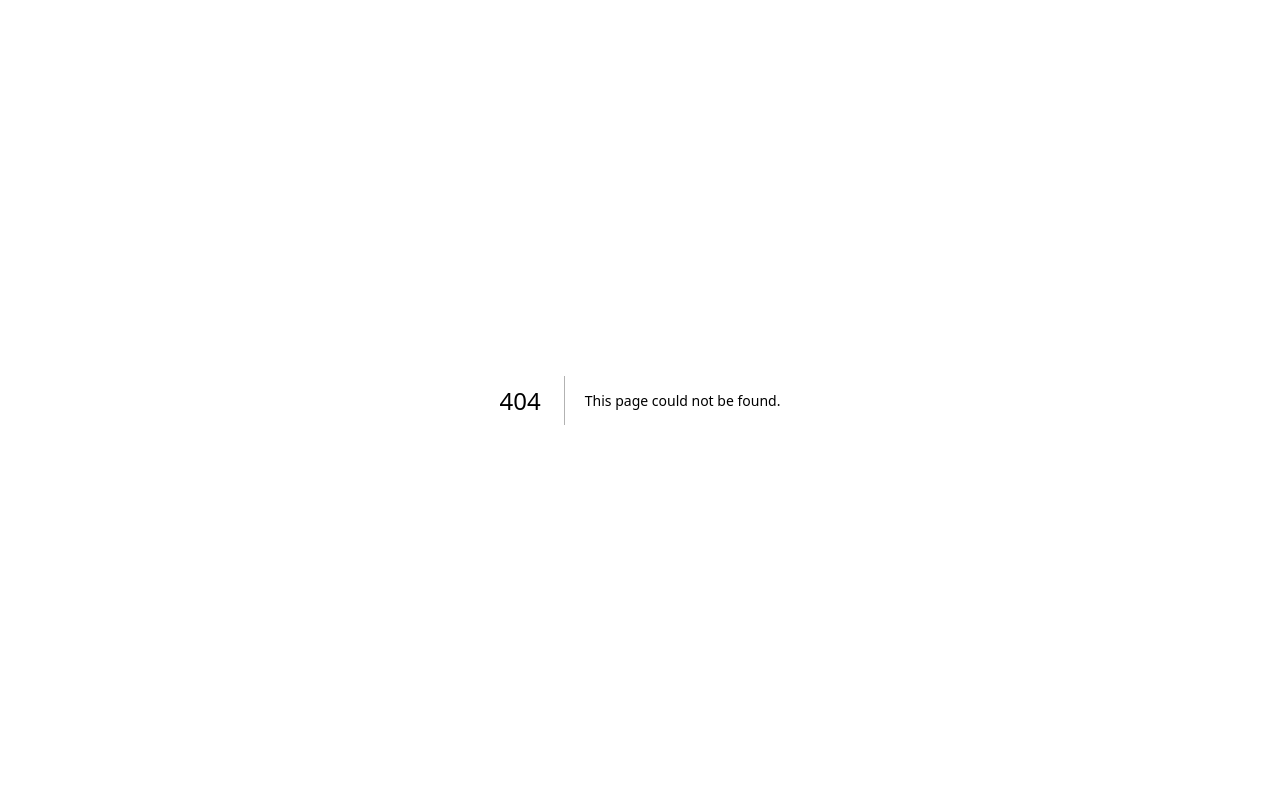
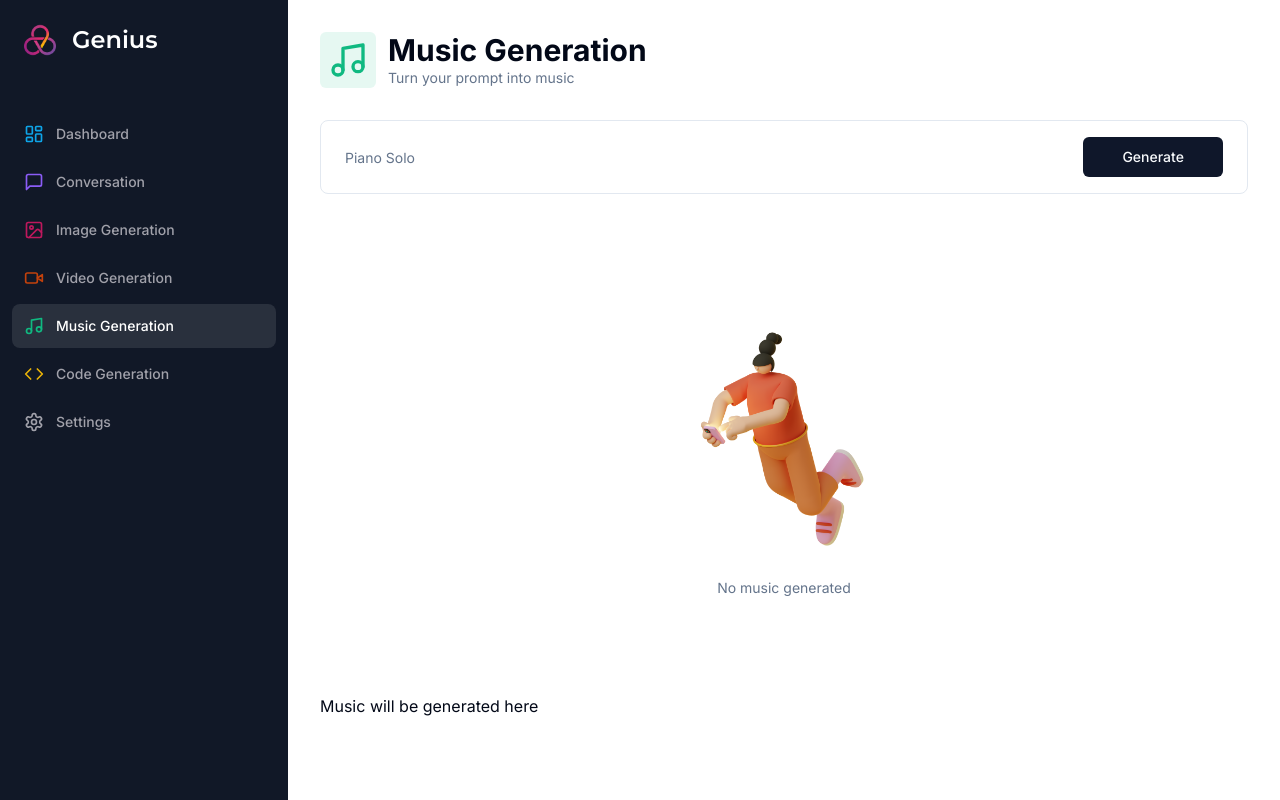
Before and after one commit to McKayMower/genius-ai, a Next.js app: page /music in a window 1280 px wide. Before the commit this address had no page. Built offline with nearby package versions, Linux system fonts and the light colour scheme.

Commit message:
music page and api started

```diff
--- /dev/null
+++ b/app/(dashboard)/(routes)/music/constants.ts
@@ -0,0 +1,7 @@
+import * as z from "zod";
+
+export const musicFormSchema = z.object({
+  prompt: z.string().min(1, { message: "Prompt is required" }),
+});
+
+export type musicFormRequest = z.infer<typeof musicFormSchema>;
--- /dev/null
+++ b/app/(dashboard)/(routes)/music/page.tsx
@@ -0,0 +1,103 @@
+"use client";
+import Empty from "@/components/Empty";
+import Heading from "@/components/Heading";
+import Loader from "@/components/Loader";
+import { Button } from "@/components/ui/button";
+import { Form, FormControl, FormField, FormItem } from "@/components/ui/form";
+import { Input } from "@/components/ui/input";
+import { zodResolver } from "@hookform/resolvers/zod";
+import axios from "axios";
+import { Music } from "lucide-react";
+import { useRouter } from "next/navigation";
+import { ChatCompletionRequestMessage } from "openai";
+import { useState } from "react";
+import { useForm } from "react-hook-form";
+import { musicFormRequest, musicFormSchema } from "./constants";
+
+const MusicPage = () => {
+  const form = useForm<musicFormRequest>({
+    defaultValues: {
+      prompt: "",
+    },
+    resolver: zodResolver(musicFormSchema),
+  });
+
+  const isLoading = form.formState.isSubmitting;
+  const router = useRouter();
+  const [music, setMusic] = useState<string>();
+
+  const onSubmit = async (values: musicFormRequest) => {
+    try {
+      setMusic(undefined);
+      const res = await axios.post("/api/music", values);
+
+      setMusic(res.data.audio);
+
+      form.reset(); // clear form
+    } catch (error: any) {
+      // TODO: open pro modal
+      console.log(error);
+    } finally {
+      router.refresh();
+    }
+  };
+
+  return (
+    <div>
+      <Heading
+        title="Music Generation"
+        description="Turn your prompt into music"
+        icon={Music}
+        iconColor="text-emerald-500"
+        bgColor="bg-emerald-500/10"
+      />
+      <div className="px-4 lg:px-8">
+        <div>
+          <Form {...form}>
+            <form
+              onSubmit={form.handleSubmit(onSubmit)}
+              className="rounded-lg border w-full p-4 px-3 md:px-6 focus-within:shadow-sm grid grid-cols-12 gap-2"
+            >
+              <FormField
+                name="prompt"
+                render={({ field }) => (
+                  <FormItem className="col-span-12 lg:col-span-10">
+                    <FormControl className="m-0 p-0">
+                      <Input
+                        className="border-0 outline-none focus-visible:ring-0 focus-visible:ring-transparent"
+                        disabled={isLoading}
+                        placeholder="Piano Solo"
+                        {...field}
+                      />
+                    </FormControl>
+                  </FormItem>
+                )}
+              />
+              <Button
+                className="col-span-12 lg:col-span-2 w-full"
+                disabled={isLoading}
+              >
+                Generate
+              </Button>
+            </form>
+          </Form>
+        </div>
+        <div className="space-y-4 mt-4">
+          {isLoading && (
+            <div className="p-8 rounded-lg w-full flex items-center justify-center bg-muted">
+              <Loader />
+            </div>
+          )}
+          {!music && !isLoading && (
+            <div>
+              <Empty label="No music generated" />
+            </div>
+          )}
+          <div>Music will be generated here</div>
+        </div>
+      </div>
+    </div>
+  );
+};
+
+export default MusicPage;
--- /dev/null
+++ b/app/api/music/route.ts
@@ -0,0 +1,42 @@
+import { auth } from "@clerk/nextjs";
+import { CloudCog } from "lucide-react";
+import { NextResponse } from "next/server";
+import { Configuration, OpenAIApi } from "openai";
+
+const configuration = new Configuration({
+  apiKey: process.env.OPENAI_API_KEY,
+});
+
+const openai = new OpenAIApi(configuration);
+
+export async function POST(req: Request) {
+  try {
+    const { userId } = auth();
+    const body = await req.json();
+    const { messages } = body;
+
+    if (!userId) {
+      return new NextResponse("Unauthorized", { status: 401 });
+    }
+
+    if (!configuration.apiKey) {
+      return new NextResponse("OpenAI API Key not configured.", {
+        status: 500,
+      });
+    }
+
+    if (!messages) {
+      return new NextResponse("Messages are required", { status: 400 });
+    }
+
+    const response = await openai.createChatCompletion({
+      model: "gpt-3.5-turbo",
+      messages,
+    });
+
+    return NextResponse.json(response.data.choices[0].message);
+  } catch (error) {
+    console.log("[CONVERSATION_ERROR]", error);
+    return new NextResponse("Internal Error", { status: 500 });
+  }
+}
```
